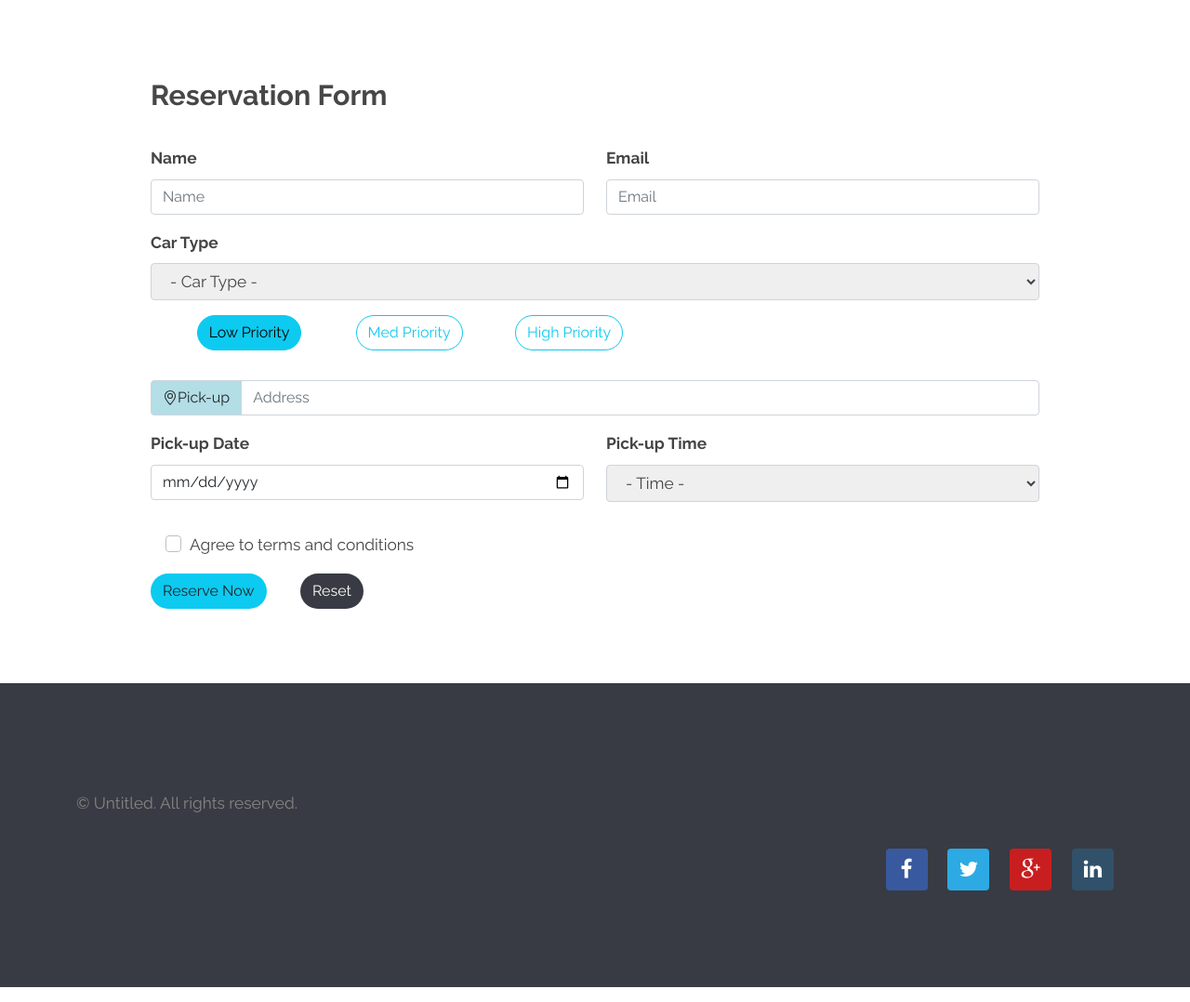
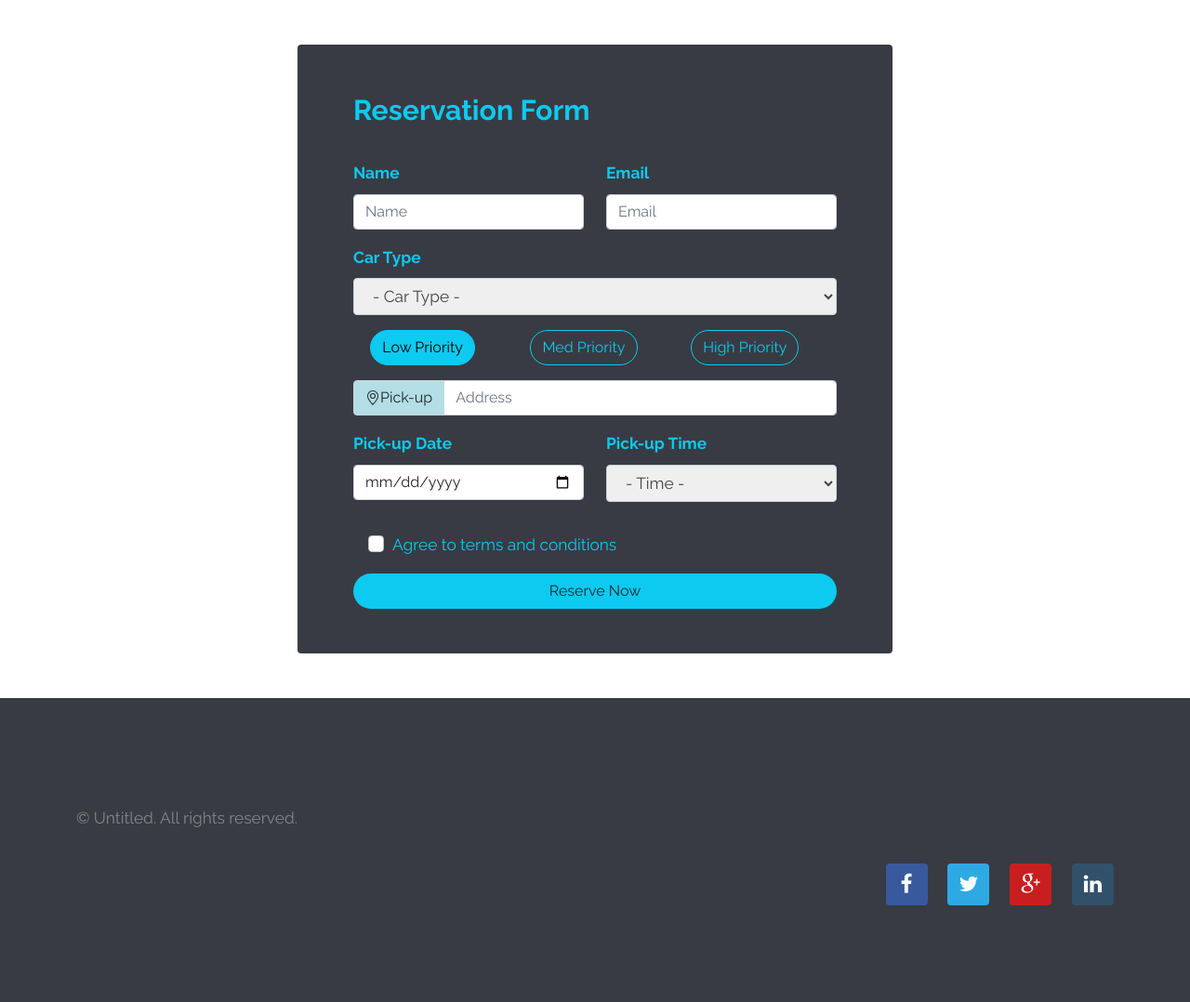
Before and after one commit to qasim-iqbal/dial-limo, a PHP site: page /contact-form.html in a window 1280 px wide. Shown: the part 114-1192 px from the top of the page at 93% size. Run offline with PHP 8.4, Linux system fonts and the light colour scheme; some libraries are stand-ins or nearby versions.

Commit message:
contact form complete

```diff
--- a/contact-form.html
+++ b/contact-form.html
@@ -18,7 +18,7 @@
         </nav>
     </header>
 
-    <div class="container">
+    <div class="container-md rounded form-container">
             <form class="form-box">
               <h2>Reservation Form</h2>
                 <div class="row">
@@ -46,24 +46,19 @@
 
                 </div>
 
-                <div class="row">
-                  <div class="col-md-8 m-3">
-                    <div class="btn-group" role="group" aria-label="Basic radio toggle button group">
-                      <div class="col-md-6 mb-3">
+                <div class="btn-group row mt-3 mb-3" role="group" aria-label="Basic radio toggle button group">
+                    <div class="col-sm-4">
                       <input type="radio" class="btn-check" name="btnradio" id="btnradio1" autocomplete="off" checked>
                       <label class="btn btn-outline-info btn-priority" for="btnradio1">Low Priority  </label>
                     </div>
-                      <div class="col-md-6 mb-3">
+                    <div class="col-sm-4">
                       <input type="radio" class="btn-check" name="btnradio" id="btnradio2" autocomplete="off">
                       <label class="btn btn-outline-info btn-priority" for="btnradio2">Med Priority  </label>
                     </div>
-                      <div class="col-md-6 mb-3">
+                    <div class="col-sm-4">
                       <input type="radio" class="btn-check" name="btnradio" id="btnradio3" autocomplete="off">
                       <label class="btn btn-outline-info btn-priority" for="btnradio3">High Priority  </label>
                     </div>
-                    </div>
-                  </div>
-
                 </div>
 
                 <div class="row">
@@ -116,11 +111,13 @@
                     </label>
                   </div>
                 </div>
-                <button class="btn btn-submit" type="submit">Reserve Now</button>
-                <button class="btn btn-reset">Reset</button>
+                <div class="row">
+                  <div class="col-lg-12">
+                    <button class="btn btn-submit w-100" type="submit">Reserve Now</button>
+                  </div>
+                </div>
 
               </form>
-          <!-- </div> -->
 
     </div>
 
--- a/css/style.css
+++ b/css/style.css
@@ -1043,7 +1043,15 @@
 
 /* contact form */
 .form-box {
-	margin: 5rem;
+	padding: 3rem;
+}
+
+.form-box h2 {
+	color: #0dcaf0;
+	text-align: left;
+}
+.form-box label {
+	color: #0dcaf0;
 }
 #service-type {
 	width: 100%;
@@ -1055,8 +1063,9 @@
 	font-family: "Raleway", Helvetica, sans-serif;
 }
 .btn-group {
-	margin-left: 0.25rem;
+	/* margin-left: 0.25rem; */
 	text-align: center;
+	width: 100%;
 }
 
 .btn-priority {
@@ -1077,6 +1086,7 @@
 .form-label {
 	font-weight: bold;
 	font-family: "Raleway", Helvetica, sans-serif;
+	color: #0dcaf0;
 }
 
 .btn-submit {
@@ -1098,3 +1108,10 @@
 .icons{
 	margin-left: 18rem;
 }
+
+.form-container{
+	background-color: #383b43;
+	margin-top: 3rem;
+	margin-bottom: 3rem;
+	max-width: 40rem;
+}
```
Lines whose indentation alone changed are shown as unchanged.
